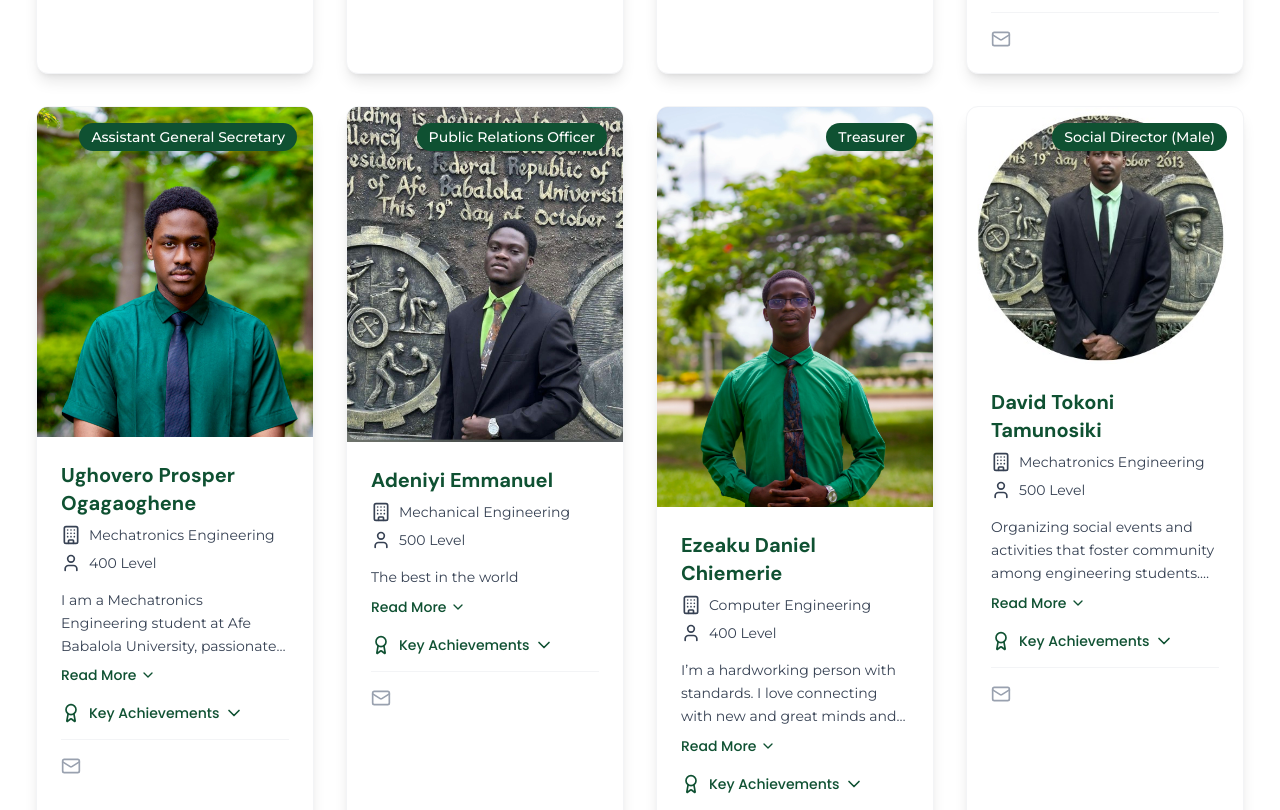
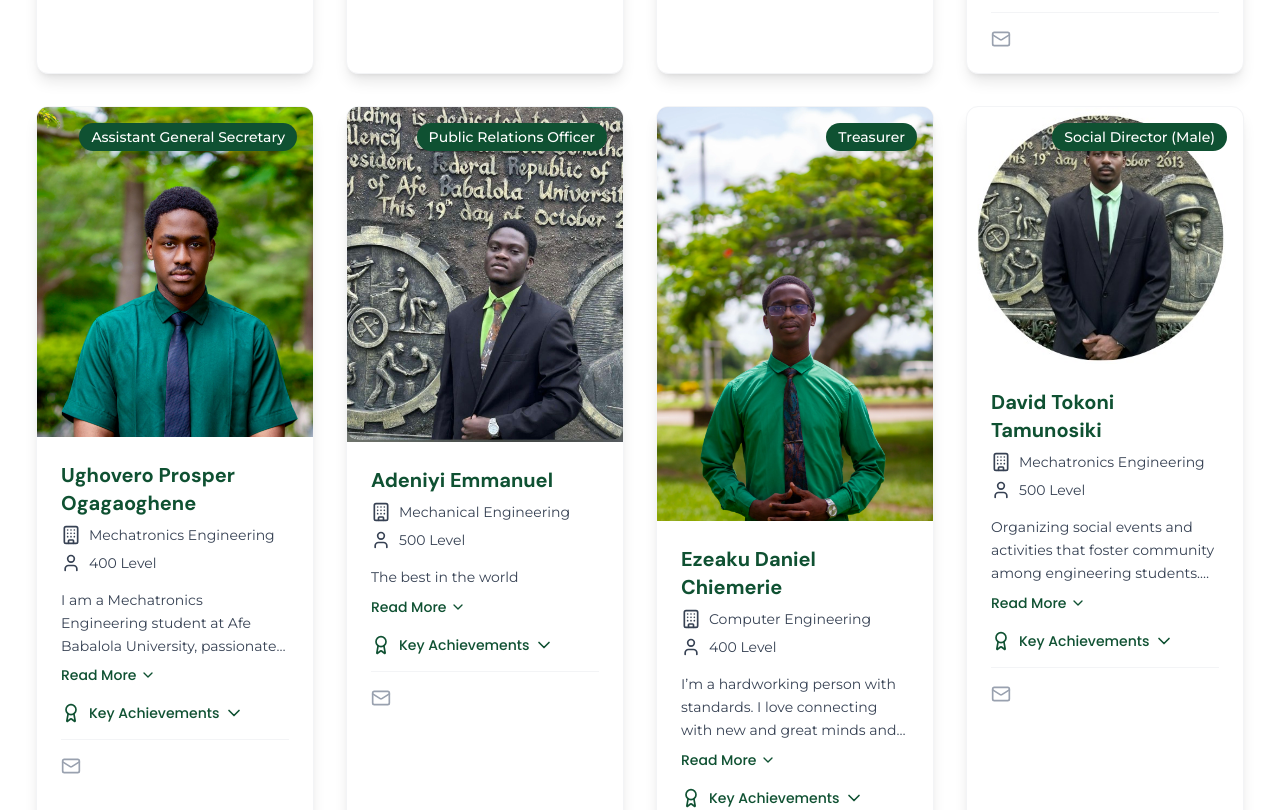
Before and after one commit to NuesaTechTeam/NuesaWebsite, a React (Vite) app: page /executives in a window 1280 px wide. Shown: the part 1075-1885 px from the top of the page. Built offline with nearby package versions, Linux system fonts and the light colour scheme.

Commit message:
Update ExecutiveCard.jsx

```diff
--- a/src/components/Executives/ExecutiveCard.jsx
+++ b/src/components/Executives/ExecutiveCard.jsx
@@ -28,8 +28,7 @@
           <img
             src={executive.image}
             alt={executive.name}
-            loading='lazy'
-            className='w-full max-h-100'
+            className='w-full max-h-120'
             onError={(e) => {
               e.target.src =
                 "/images/executives/current/OIP.webp?height=300&width=300";
```
